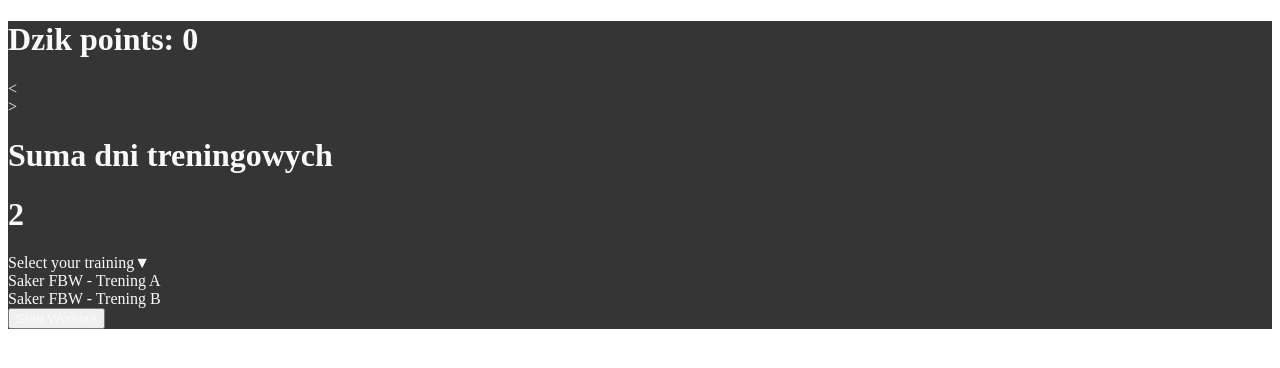
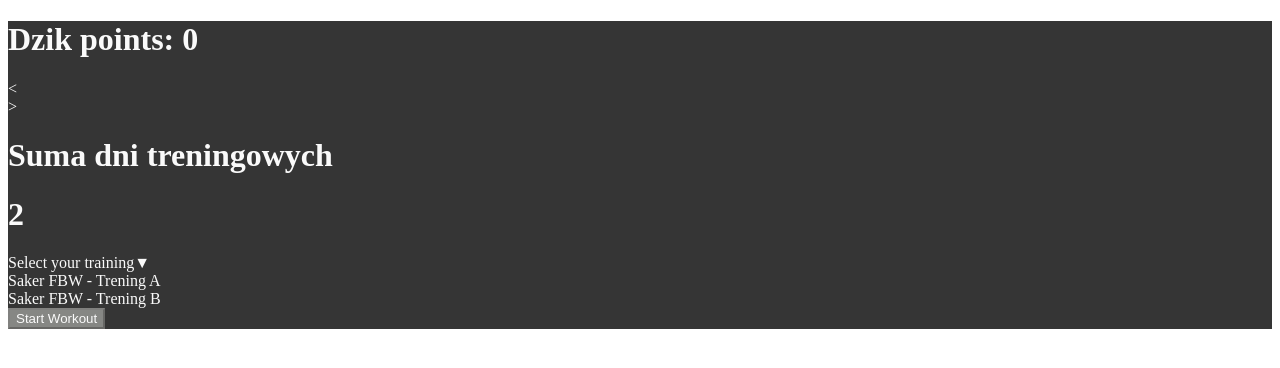
Before and after one commit to PrzemyslawPolrolniczak/GymBuddy, a React app: page / in a window 1280 px wide. Shown: the top 368 px of the page. Built offline with nearby package versions, Linux system fonts and the light colour scheme; the HTML template or start-up script is replaced by a standard one.

Commit message:
Add disabled prop to button

```diff
--- a/src/components/Button/Button.scss
+++ b/src/components/Button/Button.scss
@@ -7,3 +7,8 @@
   box-shadow: 0px 0px 2px 1px rgba(0, 0, 0, 0.75);
   z-index: 1;
 }
+
+.button[disabled] {
+  background-color: $c-grey;
+  cursor: not-allowed;
+}
--- a/src/components/Button/Button.tsx
+++ b/src/components/Button/Button.tsx
@@ -5,6 +5,7 @@ interface ButtonType {
   customClasses?: String;
   selected?: boolean;
   onClick?: any;
+  disabled?: boolean;
 }
 
 const Button: React.FC<ButtonType> = props => {
@@ -12,10 +13,11 @@ const Button: React.FC<ButtonType> = props => {
 
   return (
     <button
-      className={`text-white font-bold py-2 px-4 btn relative ${customClasses} ${
+      className={`button text-white font-bold py-2 px-4 btn relative ${customClasses} ${
         props.selected ? "selected" : ""
       }`}
       onClick={props.onClick}
+      disabled={props.disabled}
     >
       {props.children}
     </button>
--- a/src/views/Home.tsx
+++ b/src/views/Home.tsx
@@ -26,7 +26,7 @@ const Home: React.FC = () => {
       </div>
       <div>
         <Link to="/workout/">
-          <Button customClasses="w-full block bg-main-300 hover:bg-blue-500 rounded">
+          <Button customClasses="w-full block bg-main-300 hover:bg-blue-500 rounded" disabled={selectedOption ? false : true}>
             Start Workout
           </Button>
         </Link>
```
